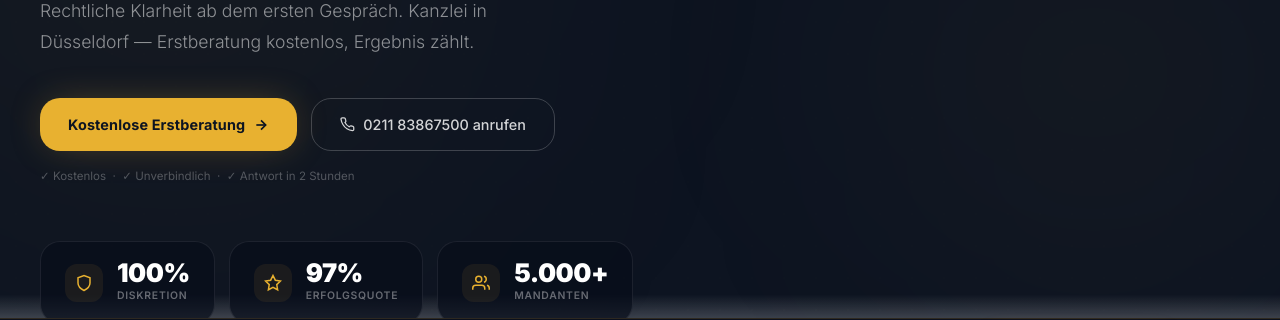
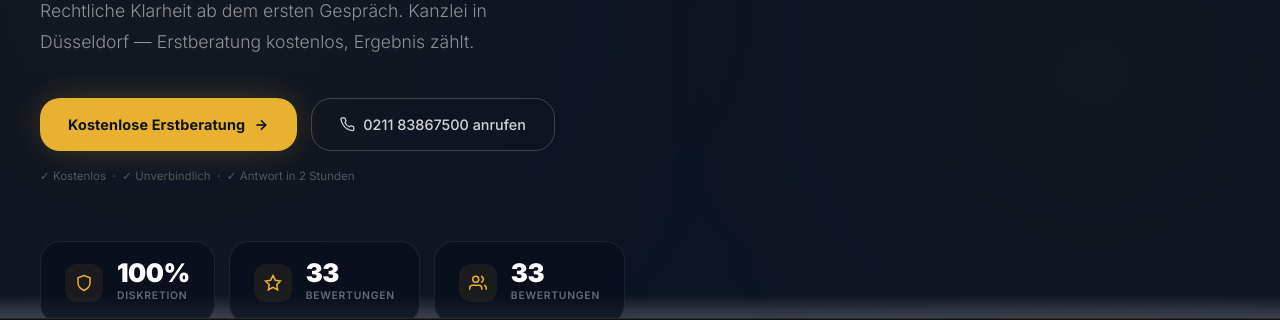
Before and after one commit to systemsforfuture/rechtsanwaelte-mahr-hannen-fachanwaelte-fuer-medi-duesseldor, a plain HTML site: page index.html in a window 1280 px wide. Shown: the part 482-802 px from the top of the page. Drawn offline with nearby package versions, Linux system fonts and the light colour scheme.

Commit message:
fix: remove fake stats, real reviews count, fix impressum title

```diff
--- a/index.html
+++ b/index.html
@@ -445,11 +445,11 @@
         </div>
         <div class="stat-card glass-dark">
           <div class="stat-icon"><svg viewBox="0 0 24 24" fill="none" stroke="currentColor" stroke-width="2"><polygon points="12 2 15.09 8.26 22 9.27 17 14.14 18.18 21.02 12 17.77 5.82 21.02 7 14.14 2 9.27 8.91 8.26 12 2"/></svg></div>
-          <div><div class="stat-n" id="stat-success">97%</div><div class="stat-l">Erfolgsquote</div></div>
+          <div><div class="stat-n" id="stat-success">33</div><div class="stat-l">Bewertungen</div></div>
         </div>
         <div class="stat-card glass-dark">
           <div class="stat-icon"><svg viewBox="0 0 24 24" fill="none" stroke="currentColor" stroke-width="2"><path d="M17 21v-2a4 4 0 0 0-4-4H5a4 4 0 0 0-4 4v2"/><circle cx="9" cy="7" r="4"/><path d="M23 21v-2a4 4 0 0 0-3-3.87M16 3.13a4 4 0 0 1 0 7.75"/></svg></div>
-          <div><div class="stat-n" id="stat-clients">5.000+</div><div class="stat-l">Mandanten</div></div>
+          <div><div class="stat-n" id="stat-clients">33</div><div class="stat-l">Bewertungen</div></div>
         </div>
       </div>
     </div>
@@ -648,8 +648,8 @@
           <span class="process-step-badge">04</span>
         </div>
         <h3>Erfolgreicher Abschluss</h3>
-        <p>97% Erfolgsquote: Wir kämpfen bis zum bestmöglichen Ergebnis für Sie.</p>
-        <span class="process-highlight">97% Erfolgsquote</span>
+        <p>Konsequent und persönlich — wir kämpfen für Ihr bestmögliches Ergebnis.</p>
+        <span class="process-highlight">Ihr Recht durchsetzen</span>
       </div>
     </div>
     <div style="text-align:center" class="rv">
@@ -691,12 +691,12 @@
         <div class="about-box glass-dark" style="position:relative">
           <div class="about-box-accent"></div>
           <div style="position:relative">
-            <div class="about-main-num gold-text" id="about-years">25+</div>
-            <div class="about-main-lbl">Jahre Erfahrung</div>
+            <div class="about-main-num gold-text" id="about-years">Ihre<br>Kanzlei</div>
+            <div class="about-main-lbl">vor Ort</div>
             <div class="about-stats-grid">
               <div class="about-stat-card"><span class="about-stat-n">100%</span><span class="about-stat-l">Persönlich</span></div>
-              <div class="about-stat-card"><span class="about-stat-n" id="about-mandates">5.000+</span><span class="about-stat-l">Mandate</span></div>
-              <div class="about-stat-card"><span class="about-stat-n">97%</span><span class="about-stat-l">Erfolgsquote</span></div>
+              <div class="about-stat-card"><span class="about-stat-n" id="about-mandates">33</span><span class="about-stat-l">Bewertungen</span></div>
+              <div class="about-stat-card"><span class="about-stat-n">33</span><span class="about-stat-l">Bewertungen</span></div>
               <div class="about-stat-card"><span class="about-stat-n">4.5★</span><span class="about-stat-l">Bewertung</span></div>
             </div>
           </div>
@@ -722,7 +722,7 @@
         <div class="trust-point"><div class="trust-point-icon"><svg viewBox="0 0 24 24" fill="none" stroke="currentColor" stroke-width="2" width="18" height="18"><path d="M12 22s8-4 8-10V5l-8-3-8 3v7c0 6 8 10 8 10z"/></svg></div><h4>Anwaltsgeheimnis</h4><p>Absolute Vertraulichkeit in jedem Fall</p></div>
         <div class="trust-point"><div class="trust-point-icon"><svg viewBox="0 0 24 24" fill="none" stroke="currentColor" stroke-width="2" width="18" height="18"><circle cx="12" cy="12" r="10"/><polyline points="12 6 12 12 16 14"/></svg></div><h4>24h Erreichbarkeit</h4><p>Notfall-Hotline für dringende Fälle</p></div>
         <div class="trust-point"><div class="trust-point-icon"><svg viewBox="0 0 24 24" fill="none" stroke="currentColor" stroke-width="2" width="18" height="18"><polygon points="12 2 15.09 8.26 22 9.27 17 14.14 18.18 21.02 12 17.77 5.82 21.02 7 14.14 2 9.27 8.91 8.26 12 2"/></svg></div><h4>Fachanwälte</h4><p>Zertifizierte Spezialisten pro Rechtsgebiet</p></div>
-        <div class="trust-point"><div class="trust-point-icon"><svg viewBox="0 0 24 24" fill="none" stroke="currentColor" stroke-width="2" width="18" height="18"><polyline points="23 6 13.5 15.5 8.5 10.5 1 18"/><polyline points="17 6 23 6 23 12"/></svg></div><h4>97% Erfolgsquote</h4><p>Nachweislich überdurchschnittliche Ergebnisse</p></div>
+        <div class="trust-point"><div class="trust-point-icon"><svg viewBox="0 0 24 24" fill="none" stroke="currentColor" stroke-width="2" width="18" height="18"><polyline points="23 6 13.5 15.5 8.5 10.5 1 18"/><polyline points="17 6 23 6 23 12"/></svg></div><h4>Voller Einsatz</h4><p>Konsequente Durchsetzung Ihrer Rechte</p></div>
         <div class="trust-point"><div class="trust-point-icon"><svg viewBox="0 0 24 24" fill="none" stroke="currentColor" stroke-width="2" width="18" height="18"><rect x="3" y="11" width="18" height="11" rx="2" ry="2"/><path d="M7 11V7a5 5 0 0 1 10 0v4"/></svg></div><h4>DSGVO-konform</h4><p>Höchste Datenschutzstandards</p></div>
         <div class="trust-point"><div class="trust-point-icon"><svg viewBox="0 0 24 24" fill="none" stroke="currentColor" stroke-width="2" width="18" height="18"><path d="M17 21v-2a4 4 0 0 0-4-4H5a4 4 0 0 0-4 4v2"/><circle cx="9" cy="7" r="4"/><path d="M23 21v-2a4 4 0 0 0-3-3.87M16 3.13a4 4 0 0 1 0 7.75"/></svg></div><h4>Persönlich</h4><p>Fester Ansprechpartner ab Tag eins</p></div>
       </div>
@@ -783,7 +783,7 @@
         </div>
         <div class="faq-item">
           <button class="faq-btn"><span class="faq-btn-text">Wie ist die Erfolgsquote Ihrer Kanzlei?</span><svg class="faq-chev" viewBox="0 0 24 24" fill="none" stroke="currentColor" stroke-width="2"><polyline points="6 9 12 15 18 9"/></svg></button>
-          <div class="faq-answer"><p class="faq-answer-text">Wir erreichen eine Erfolgsquote von 97% — ob durch außergerichtliche Einigungen oder Gerichtsverfahren. Jeder Fall wird individuell mit einer maßgeschneiderten Strategie bearbeitet.</p></div>
+          <div class="faq-answer"><p class="faq-answer-text">Wir setzen Ihre Rechte konsequent durch — ob durch außergerichtliche Einigungen oder Gerichtsverfahren. Jeder Fall wird individuell mit einer maßgeschneiderten Strategie bearbeitet.</p></div>
         </div>
         <div class="faq-item">
           <button class="faq-btn"><span class="faq-btn-text">Wie funktioniert das Mandanten-Portal?</span><svg class="faq-chev" viewBox="0 0 24 24" fill="none" stroke="currentColor" stroke-width="2"><polyline points="6 9 12 15 18 9"/></svg></button>
@@ -879,8 +879,8 @@
     <div class="foot-bottom">
       <p class="foot-copy">&copy; 2026 Rechtsanwälte Mahr & Hannen - Fachanwälte für Medizinrecht &middot; Alle Rechte vorbehalten</p>
       <div class="foot-legal">
-        <a href="#kontakt" title="Impressum wird bei Beauftragung eingerichtet">Impressum</a>
-        <a href="#kontakt" title="Datenschutz wird bei Beauftragung eingerichtet">Datenschutzerklärung</a>
+        <a href="#kontakt" >Impressum</a>
+        <a href="#kontakt" >Datenschutzerklärung</a>
         <span style="opacity:.35;font-size:.73rem;margin-left:6px">· Demo-Website</span>
       </div>
     </div>
```
